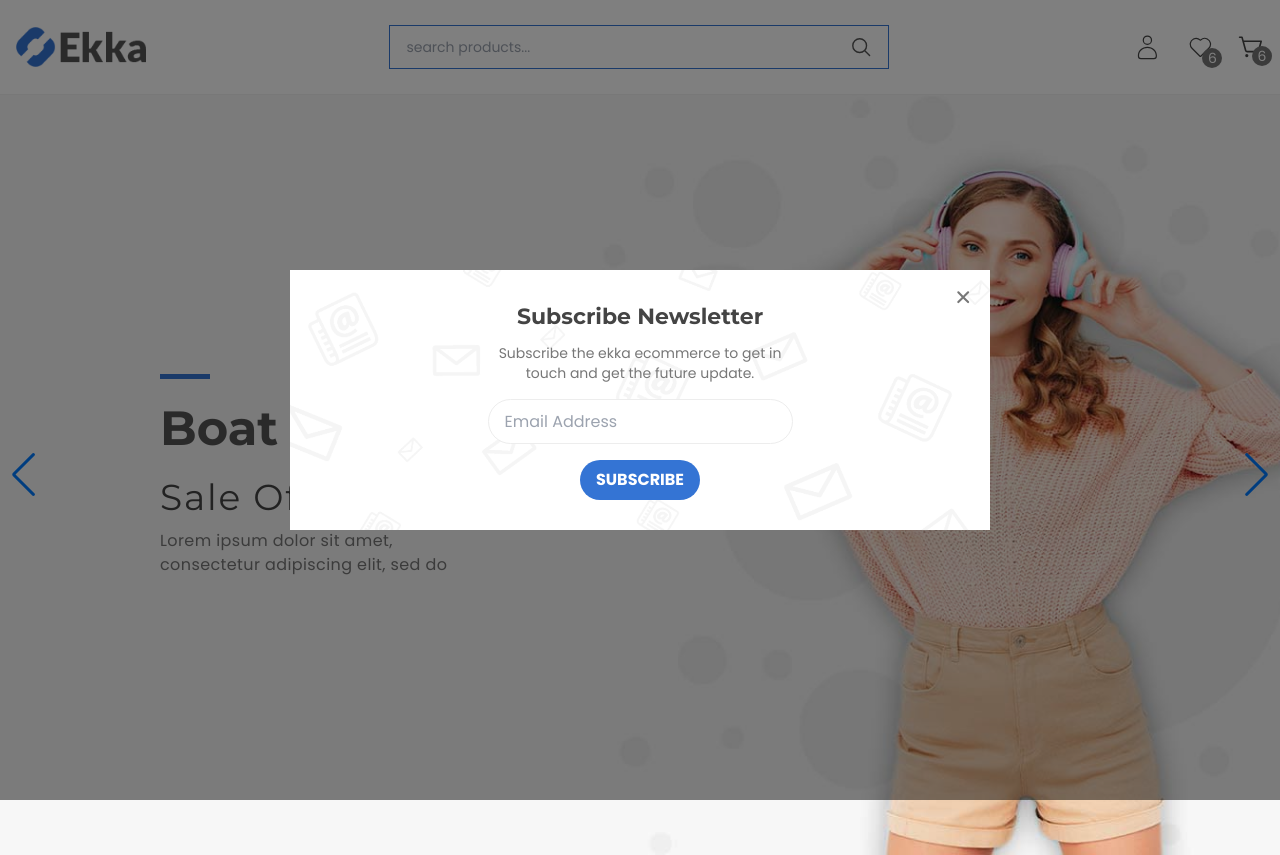
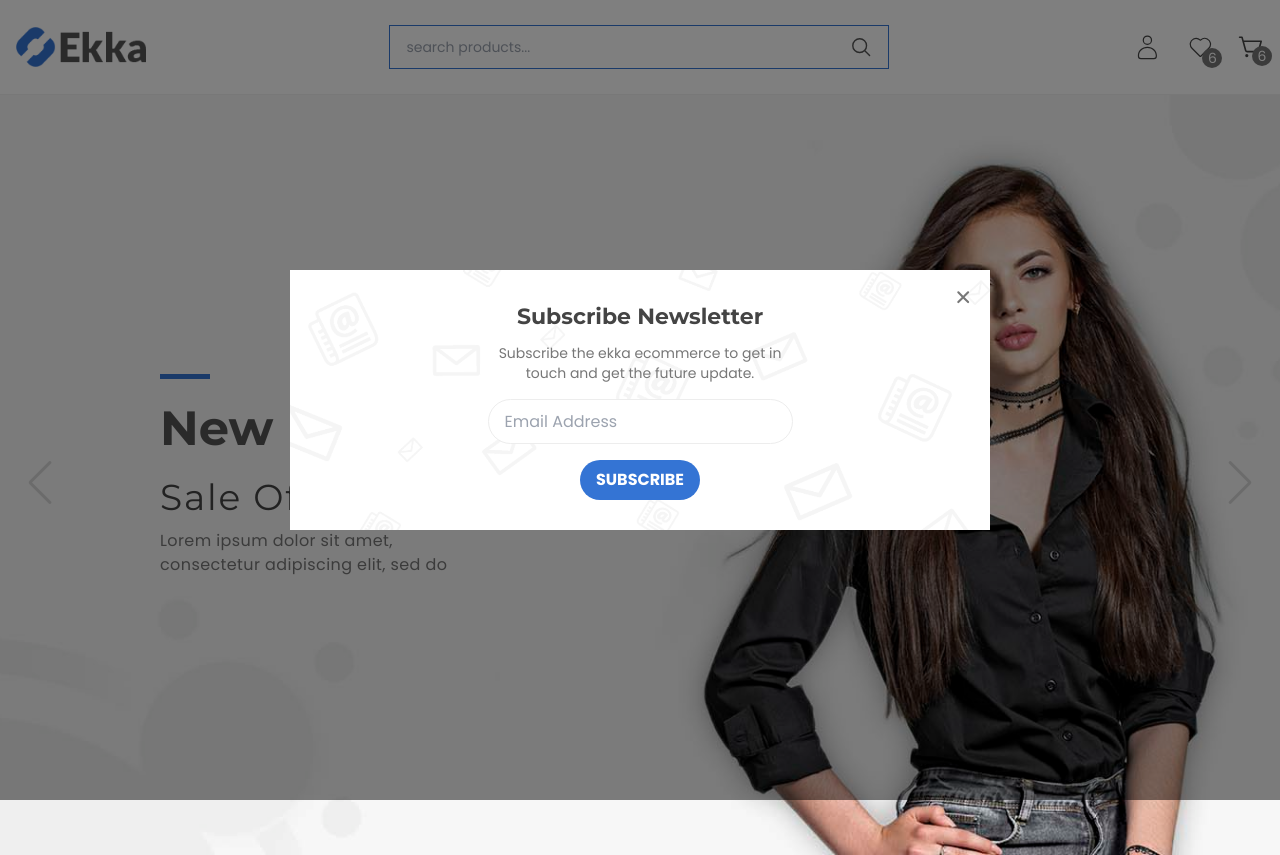
Before and after one commit to AliDeWeb/Online-Shop-NextJs, a Next.js app: page / in a window 1280 px wide. Built offline with nearby package versions, Linux system fonts and the light colour scheme.

Commit message:
SwiperJs Custom Navigation Btn developed

```diff
--- a/app/globals.css
+++ b/app/globals.css
@@ -6,3 +6,21 @@
   scroll-behavior: smooth;
   user-select: none;
 }
+
+/* SwiperJs Custom Navigation Btn */
+.swiper-button-next,
+.swiper-button-prev {
+  background-color: transparent !important;
+  right: 10px !important;
+  padding: 30px !important;
+  color: #00000020 !important;
+  fill: #00000020 !important;
+  stroke: #00000020 !important;
+  transition: all ease-in-out 150ms;
+}
+.swiper-button-next:hover,
+.swiper-button-prev:hover {
+  color: #00000060 !important;
+  fill: #00000060 !important;
+  stroke: #00000060 !important;
+}
--- a/components/BannerSlider/BannerSlider.tsx
+++ b/components/BannerSlider/BannerSlider.tsx
@@ -18,7 +18,7 @@ const BannerSlider = () => {
     AOS.init({
       startEvent: 'DOMContentLoaded',
       once: false,
-      duration: 500,
+      duration: 800,
       delay: 30,
     });
   }, []);
@@ -29,7 +29,7 @@ const BannerSlider = () => {
         loop
         autoplay={{
           stopOnLastSlide: false,
-          delay: 2500,
+          delay: 5500,
           pauseOnMouseEnter: true,
         }}
         modules={[Autoplay, Navigation, A11y]}
```
